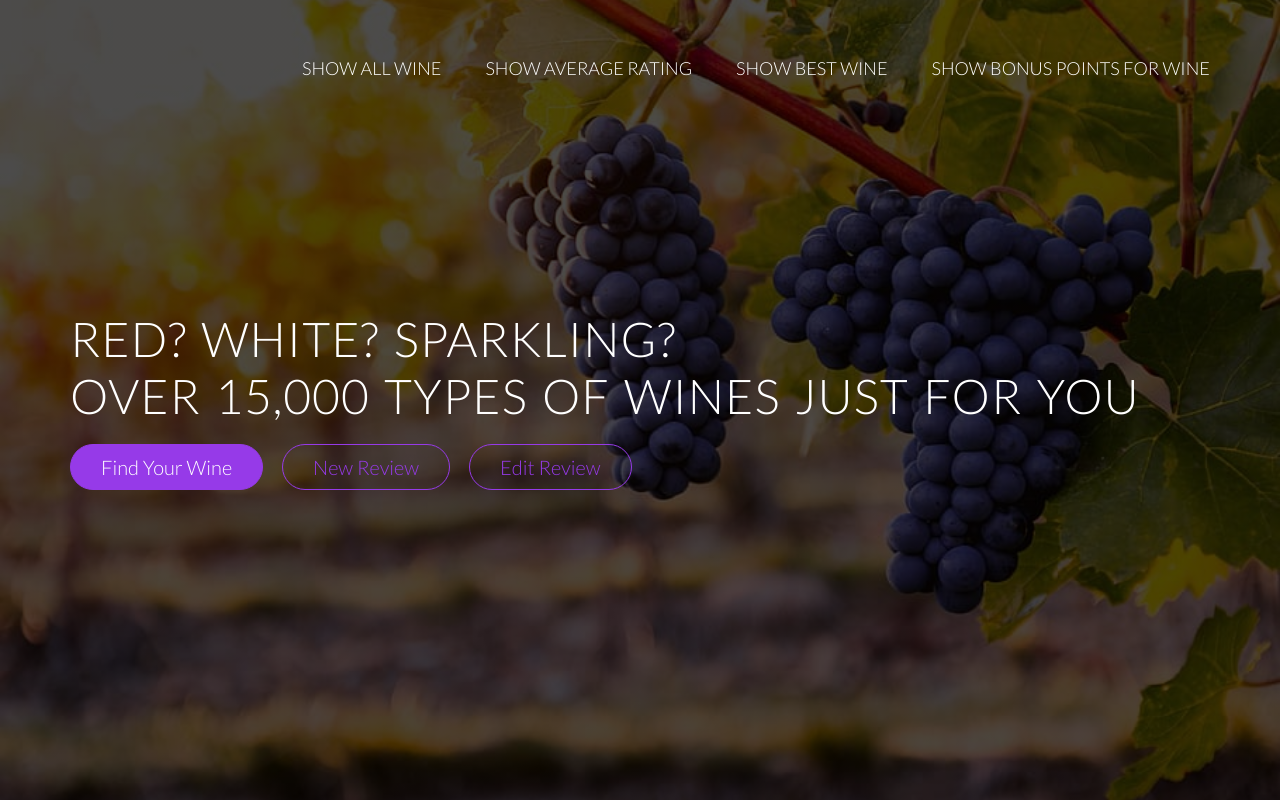
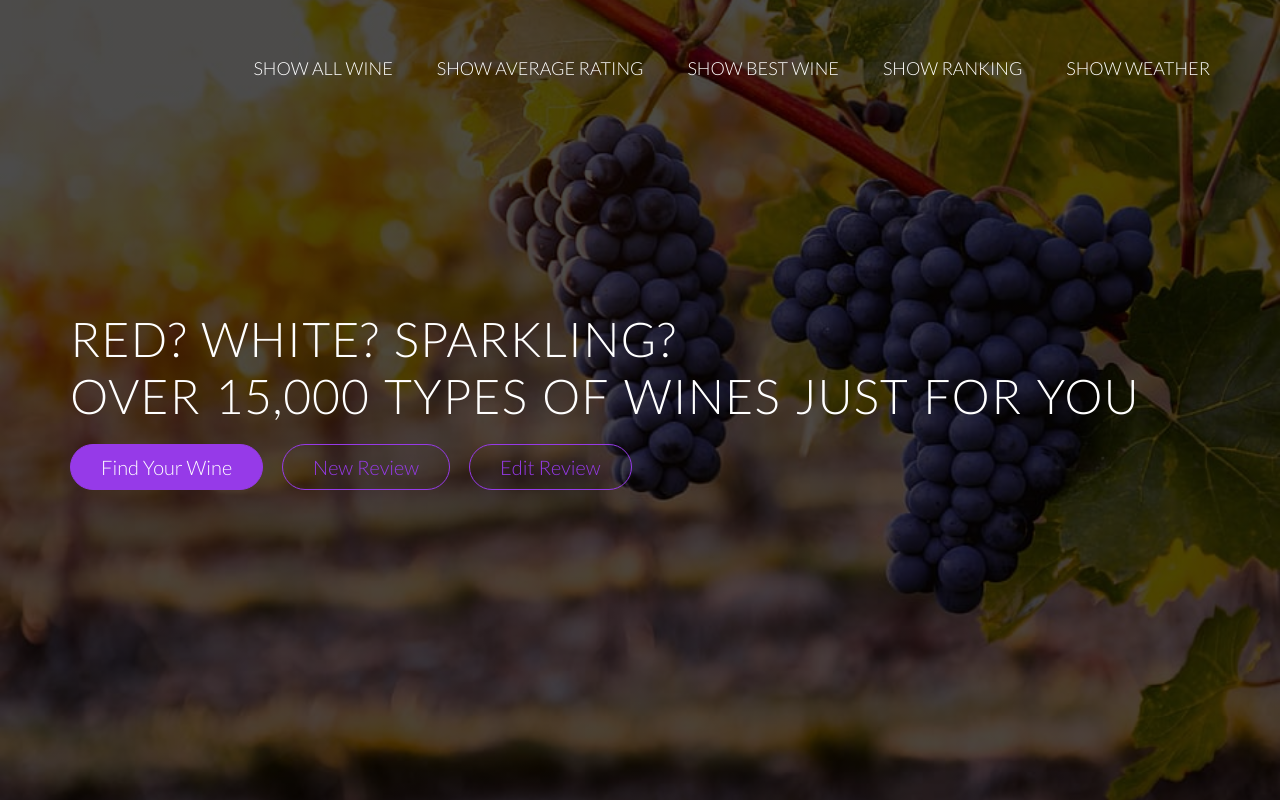
Before and after one commit to limjen427/CS411_Database_Systems_Final, a Flask app: page / in a window 1280 px wide. Run offline with Flask 2, Linux system fonts and the light colour scheme; some libraries are stand-ins or nearby versions.

Commit message:
stage 5 done hopefully

```diff
--- a/Wine/app.py
+++ b/Wine/app.py
@@ -1,15 +1,41 @@
 from getpass import getpass
 from mysql.connector import connect, Error
-from flask import Flask, render_template, request, redirect, url_for, session
+from flask import Flask, render_template, request, redirect, url_for, session, jsonify
 import random
 from tabulate import tabulate
-
-GET_LIMIT = 20
+import os
+import requests
 
 app = Flask(__name__)
 #CORS(app)
 # CORS(app, support_credentials=True)
 cursor = None
+
+@app.route('/weather', methods=['GET'])
+def POST_weather():
+    weather_r = requests.get("https://api.weather.gov/gridpoints/ILX/95,71/forecast/hourly")
+    weather_data = weather_r.json().get('properties').get('periods')
+
+    weather = []
+
+    for i in range(3):
+        data = weather_data[i]
+        startTime = data['startTime'][0:10] + ' ' + data['startTime'][11:13] + ':00:00'
+        endTime = data['endTime'][0:10] + ' ' + data['endTime'][11:13] + ':00:00'
+        temperature = data['temperature']
+        shortForecast = data['shortForecast']
+
+        weather.append({
+            "forecastTime": startTime + " - " + endTime,
+            "temperature": temperature,
+            "shortForecast": shortForecast
+        })
+
+    return weather, 200
+
+GET_LIMIT = 20
+
+
 
 def try_query(query):
     try:
@@ -30,6 +56,31 @@ def try_query(query):
         ret = e
     return str(ret)
 
+def try_procedure(query):
+    try:
+        with connect(
+            host="35.202.126.9",
+            user="root",
+            password="Cksals6815!",
+            database="wineDB"
+        ) as connection:
+            with connection.cursor() as cursor:
+
+                if query[0:3] == "GET":
+                    query += " LIMIT " + GET_LIMIT
+                print("trying query: " + query)
+                cursor.callproc(query)
+                ret = [r.fetchall() for r in cursor.stored_results()]
+
+                #df = pd.DataFrame(results, columns=[i[0] for i in results.description])
+                print("RET: " + str(ret))
+                connection.commit()
+    except Error as e:
+        print("FAILED")
+        ret = e
+        print(ret)
+    return str(ret)
+
 
 @app.route("/")
 def main():
@@ -48,6 +99,8 @@ def newReviewHTML():
 @app.route("/oldReview.html")
 def oldReviewHTML():
     return render_template("oldReview.html")
+
+
 
 @app.route("/wine/all", methods = ['GET'])
 def get_wine_all():
@@ -97,7 +150,7 @@ def edit_rating():
     else:
         query = "UPDATE Rating SET wineID = " + wineIDtoedit + \
             ", score = " + scoretoedit + ", review = " + reviewtoedit + ", userID = " + userIDtoedit + " WHERE ratingID = " + ratingIDtoedit
-        return [try_query(query), 'Your review is updated! The reviewID is ' + ratingIDtoedit + ' and the recorded userID is ' + userIDtoedit]
+        return [try_query(query), 'Your review is updated! The reviewID is ' + ratingIDtoedit + ' and the recorded userID is ' + userIDtoedit + '. Your new review message is ' + reviewtoedit]
     return None
 
 @app.route('/wine/avgRating', methods = ['GET'])
@@ -129,27 +182,64 @@ def get_cheap_best_wine():
 
 
 
+@app.route('/wine/ranking', methods = ['GET'])
+def refresh_rank():
+    # query = '''
+    #         CREATE TRIGGER bonus BEFORE INSERT ON Rating FOR EACH ROW
+    #         BEGIN
+    #             SET @bonus = (SELECT AVG(score)
+    #                                 FROM Rating
+    #                                 WHERE wineID = NEW.wineID);
+    #             SET @price = (SELECT price FROM Wine WHERE wineID = NEW.wineID);
+    #             IF (@bonus * 10 - @price < 0) THEN
+    #                 UPDATE Wine
+    #                 SET bonuspoints = 0
+    #                 WHERE Wine.wineID = NEW.wineID;
+    #             ELSE
+    #                 UPDATE Wine
+    #                 SET bonuspoints = @bonus * 10 - @price
+    #                 WHERE Wine.wineID = NEW.wineID;
+    #             END IF;
+    #         END;
+    #         '''
+    # query = '''
+    # CREATE PROCEDURE BestReviewer ()
+    # BEGIN
+    #     DECLARE finished INTEGER DEFAULT 0;
+    #     DECLARE curuserID INTEGER DEFAULT 0;
+    #     DECLARE curLengthSum INTEGER DEFAULT 0;
+    #     DECLARE cur CURSOR FOR (SELECT userID, SUM(LENGTH(review)) \
+    #         AS LengthSum FROM Rating NATURAL JOIN User GROUP BY userID);
+    #     DECLARE CONTINUE HANDLER FOR NOT FOUND SET finished = 1;
+    #     DROP TABLE IF EXISTS Ranking;
+    #     CREATE TABLE Ranking (
+    #         userID INT,
+    #         userRank VARCHAR(255),
+    #         LengthSum INT
+    #     );
+
+    #     OPEN cur;
+
+    #     c: LOOP
+    #         FETCH cur INTO curuserID, curLengthSum;
+    #         IF finished = 1 THEN
+    #             LEAVE c;
+    #         END IF;
+    #         IF curLengthSum < 5 THEN
+    #             INSERT INTO Ranking VALUES (curuserID, 'Bronze', curLengthSum);
+    #         ELSEIF curLengthSum >= 5 AND curLengthSum < 10 THEN
+    #             INSERT INTO Ranking VALUES (curuserID, 'Silver', curLengthSum);
+    #         ELSE
+    #             INSERT INTO Ranking VALUES (curuserID, 'Gold', curLengthSum);
+    #         END IF;
+    #     END LOOP c;
+    #     CLOSE cur;
+    # SELECT userID, userRank, ratingCount FROM Ranking NATURAL JOIN (SELECT userID, COUNT(ratingID) AS ratingCount FROM Rating GROUP BY userID) AS joinedtable \
+    #  ORDER BY LengthSum DESC;
+    # END;
+    # '''
+    # return try_query(query)
+    return try_procedure("BestReviewer")
 
 if __name__ == '__main__':
     app.run()
-
-
-@app.route('/wine/bonus', methods = ['GET'])
-def trigger():
-    query = '''
-            CREATE TRIGGER bonus BEFORE INSERT ON Wine FOR EACH ROW
-            BEGIN
-                SET @bonus = (SELECT SUM(price)
-                                    FROM Wine
-                                    WHERE wineID = NEW.wineID);
-                IF @bonus >= 15 THEN
-                    SET NEW.points = NEW.points + 10;
-                END IF;
-            END;
-
-            INSERT INTO Wine (wineID,name,description,winary,country,points,price,variety) VALUES (105010, "david", "nice", "A", "USA", 70, 25, "Sauvignon Blanc"), (105011, "charlie", "good", "B", "Italy", 80, 30, "Sauvignon Blanc");
-
-            SELECT * FROM Wine WHERE wineID = 105010 ORDER BY NetId
-            SELECT * FROM Wine WHERE wineID = 105011 ORDER BY NetId;
-            '''
-    return try_query(query)
--- a/Wine/templates/index.html
+++ b/Wine/templates/index.html
@@ -17,7 +17,8 @@
                         <li><a href="/wine/all">Show all Wine</a></li>
                         <li><a href="/wine/avgRating">Show Average Rating</a></li>
                         <li><a href="/wine/best">Show Best Wine</a></li>
-                        <li><a href="/wine/bonus">Show Bonus Points for Wine</a></li>
+                        <li><a href="/wine/ranking">Show Ranking</a></li>
+                        <li><a href="/weather">Show Weather</a></li>
                     </ul>
                     <a class="mobile-nav-icon js--nav-icon"><i class="icon ion-md-menu"></i></a>
                 </div>
--- a/Wine/templates/oldReview.html
+++ b/Wine/templates/oldReview.html
@@ -7,7 +7,7 @@
         <div>
             <div class=explanationContainer>
                 <div class=explanationwrapper>
-                    Edit: Fill out all the informations of wineID, ratingID, score, review, and userID<br>Delete: Fill out only your rating ID
+                    Edit: Fill out all the informations of wineID, ratingID, score, review, and userID<br>Delete: Fill out only your wine ID and rating ID
                 </div>
             </div>
 
```
